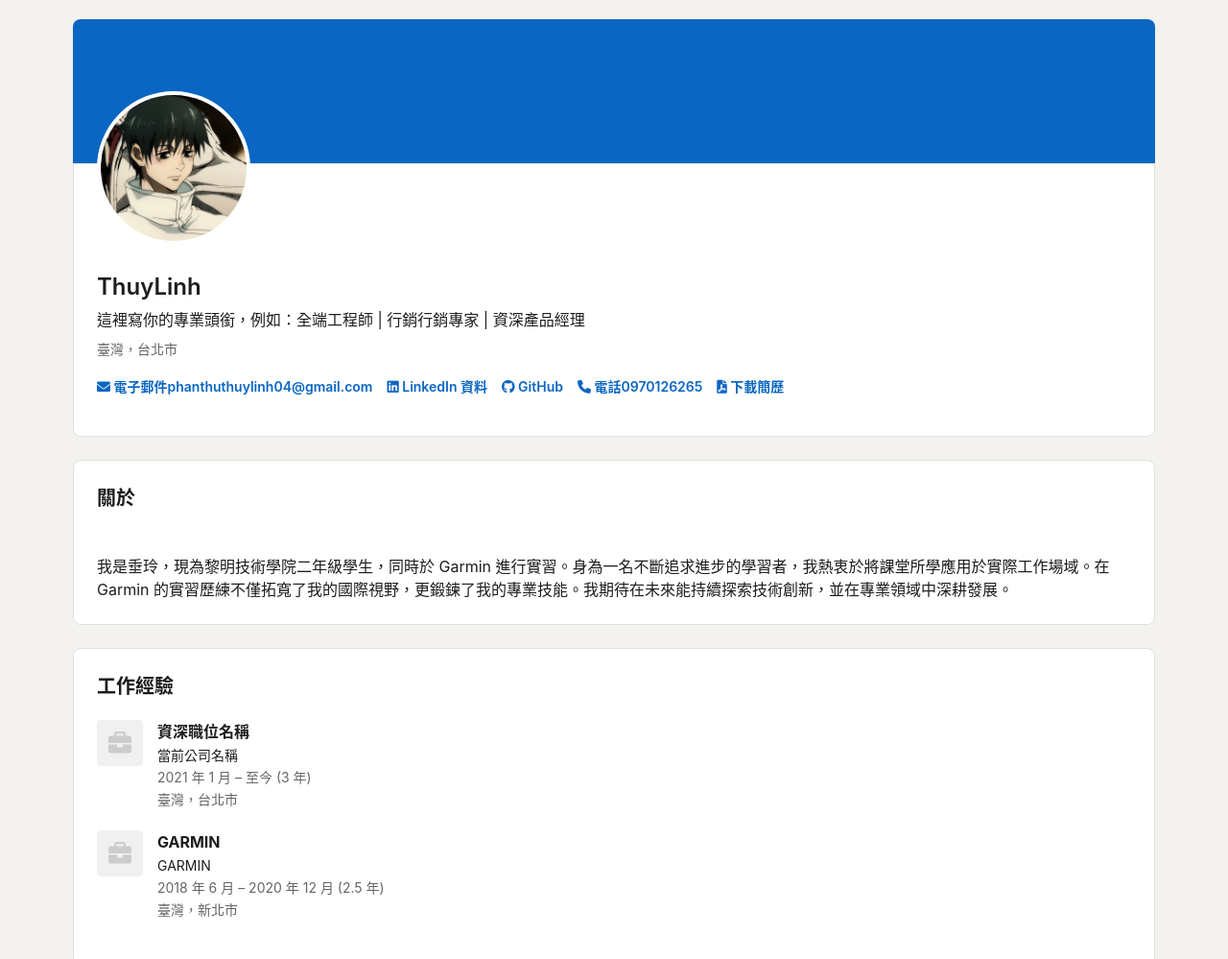
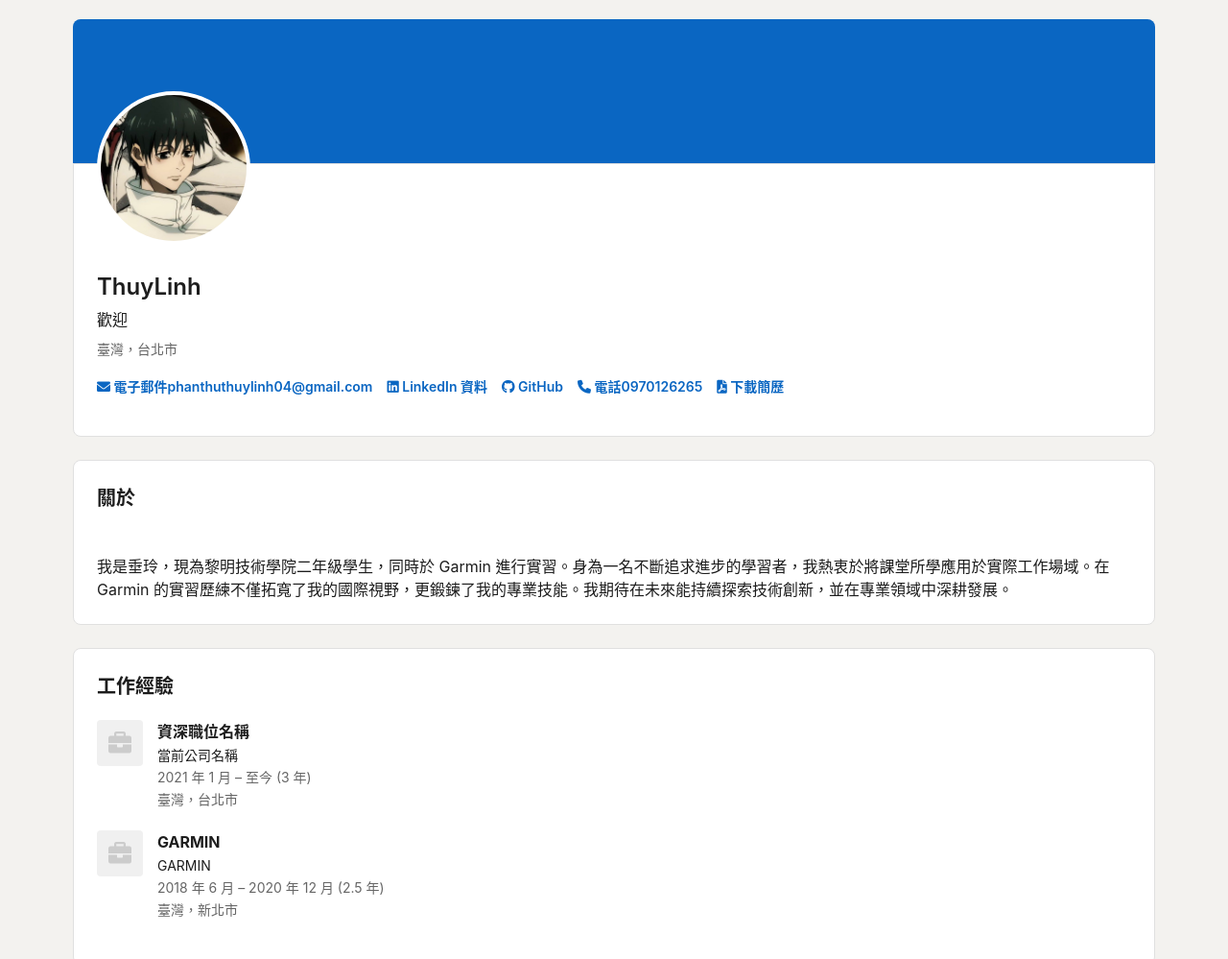
Before and after one commit to phanthuthuylinh04-boop/thuylinh, a plain HTML site: page index.html in a window 1280 px wide. Shown: the top 999 px of the page at 96% size. Drawn offline with Linux system fonts and the light colour scheme.

Commit message:
Update index.html

```diff
--- a/index.html
+++ b/index.html
@@ -225,7 +225,7 @@
 
             <div class="profile-info">
                 <h1 class="profile-name">ThuyLinh</h1>
-                <p class="profile-headline">這裡寫你的專業頭銜，例如：全端工程師 | 行銷行銷專家 | 資深產品經理</p>
+                <p class="profile-headline">歡迎</p>
                 <p class="profile-location">臺灣，台北市</p>
 
                 <ul class="contact-links">
```
